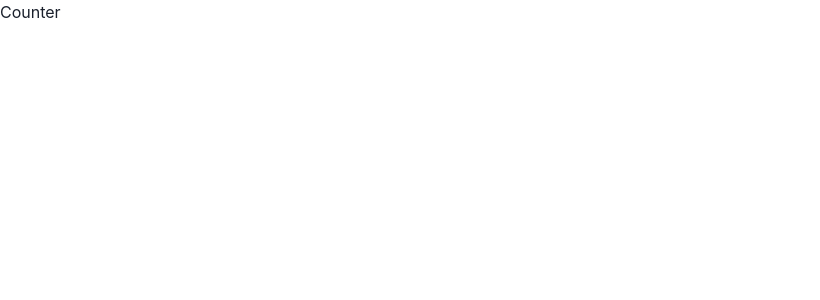
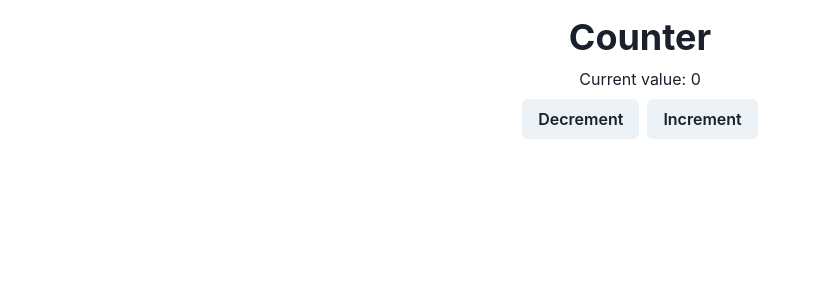
Before and after one commit to luismartinezs/zustand-practice, a Next.js app: page /easy/counter in a window 1280 px wide. Shown: the top 300 px of the page, without its empty margins (0-820 px from the left). Built offline with nearby package versions, Linux system fonts and the light colour scheme.

Commit message:
feat: counter store

```diff
--- a/pages/easy/counter.tsx
+++ b/pages/easy/counter.tsx
@@ -1,6 +1,12 @@
-import Head from 'next/head'
+import Head from "next/head";
+import { Heading, Text, Button, VStack, HStack } from "@chakra-ui/react";
+import { useCounterStore } from "@/store/counter";
 
 export default function Counter() {
+  const count = useCounterStore((state) => state.count);
+  const increment = useCounterStore((state) => state.increment);
+  const decrement = useCounterStore((state) => state.decrement);
+
   return (
     <>
       <Head>
@@ -10,8 +16,15 @@ export default function Counter() {
         <link rel="icon" href="/favicon.ico" />
       </Head>
       <main>
-        Counter
+        <VStack>
+          <Heading as="h1">Counter</Heading>
+          <Text>Current value: {count}</Text>
+          <HStack>
+            <Button onClick={decrement}>Decrement</Button>
+            <Button onClick={increment}>Increment</Button>
+          </HStack>
+        </VStack>
       </main>
     </>
-  )
+  );
 }
--- /dev/null
+++ b/store/counter.ts
@@ -0,0 +1,13 @@
+import { create } from 'zustand'
+
+interface CounterState {
+  count: number,
+  increment: () => void,
+  decrement: () => void,
+}
+
+export const useCounterStore = create<CounterState>(set => ({
+  count: 0,
+  increment: () => set(state => ({ count: state.count + 1 })),
+  decrement: () => set(state => ({ count: state.count - 1 })),
+}))
--- a/styles/globals.css
+++ b/styles/globals.css
@@ -1,107 +1,3 @@
-:root {
-  --max-width: 1100px;
-  --border-radius: 12px;
-  --font-mono: ui-monospace, Menlo, Monaco, 'Cascadia Mono', 'Segoe UI Mono',
-    'Roboto Mono', 'Oxygen Mono', 'Ubuntu Monospace', 'Source Code Pro',
-    'Fira Mono', 'Droid Sans Mono', 'Courier New', monospace;
-
-  --foreground-rgb: 0, 0, 0;
-  --background-start-rgb: 214, 219, 220;
-  --background-end-rgb: 255, 255, 255;
-
-  --primary-glow: conic-gradient(
-    from 180deg at 50% 50%,
-    #16abff33 0deg,
-    #0885ff33 55deg,
-    #54d6ff33 120deg,
-    #0071ff33 160deg,
-    transparent 360deg
-  );
-  --secondary-glow: radial-gradient(
-    rgba(255, 255, 255, 1),
-    rgba(255, 255, 255, 0)
-  );
-
-  --tile-start-rgb: 239, 245, 249;
-  --tile-end-rgb: 228, 232, 233;
-  --tile-border: conic-gradient(
-    #00000080,
-    #00000040,
-    #00000030,
-    #00000020,
-    #00000010,
-    #00000010,
-    #00000080
-  );
-
-  --callout-rgb: 238, 240, 241;
-  --callout-border-rgb: 172, 175, 176;
-  --card-rgb: 180, 185, 188;
-  --card-border-rgb: 131, 134, 135;
+main {
+  padding: 1rem;
 }
-
-@media (prefers-color-scheme: dark) {
-  :root {
-    --foreground-rgb: 255, 255, 255;
-    --background-start-rgb: 0, 0, 0;
-    --background-end-rgb: 0, 0, 0;
-
-    --primary-glow: radial-gradient(rgba(1, 65, 255, 0.4), rgba(1, 65, 255, 0));
-    --secondary-glow: linear-gradient(
-      to bottom right,
-      rgba(1, 65, 255, 0),
-      rgba(1, 65, 255, 0),
-      rgba(1, 65, 255, 0.3)
-    );
-
-    --tile-start-rgb: 2, 13, 46;
-    --tile-end-rgb: 2, 5, 19;
-    --tile-border: conic-gradient(
-      #ffffff80,
-      #ffffff40,
-      #ffffff30,
-      #ffffff20,
-      #ffffff10,
-      #ffffff10,
-      #ffffff80
-    );
-
-    --callout-rgb: 20, 20, 20;
-    --callout-border-rgb: 108, 108, 108;
-    --card-rgb: 100, 100, 100;
-    --card-border-rgb: 200, 200, 200;
-  }
-}
-
-* {
-  box-sizing: border-box;
-  padding: 0;
-  margin: 0;
-}
-
-html,
-body {
-  max-width: 100vw;
-  overflow-x: hidden;
-}
-
-body {
-  color: rgb(var(--foreground-rgb));
-  background: linear-gradient(
-      to bottom,
-      transparent,
-      rgb(var(--background-end-rgb))
-    )
-    rgb(var(--background-start-rgb));
-}
-
-a {
-  color: inherit;
-  text-decoration: none;
-}
-
-@media (prefers-color-scheme: dark) {
-  html {
-    color-scheme: dark;
-  }
-}
```
